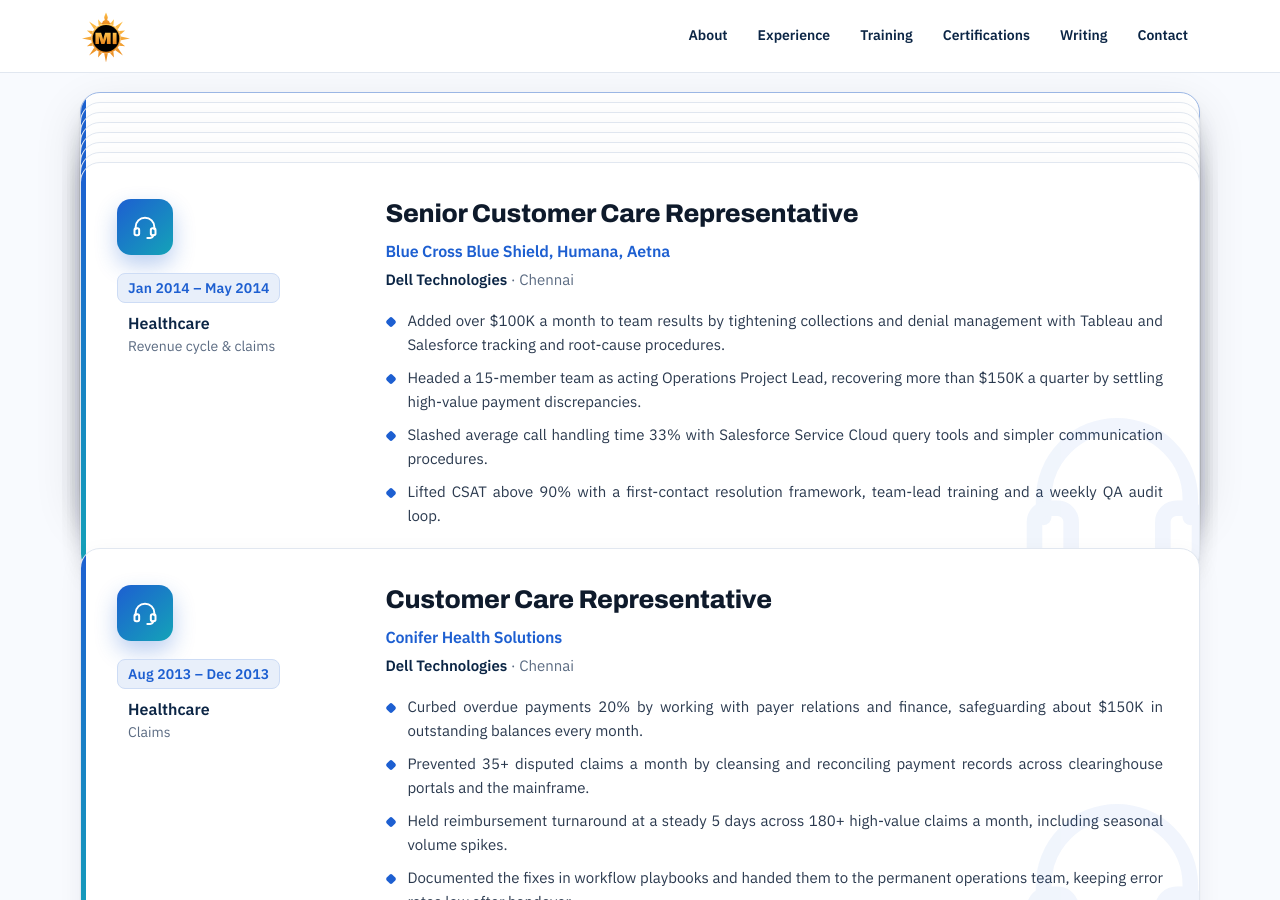
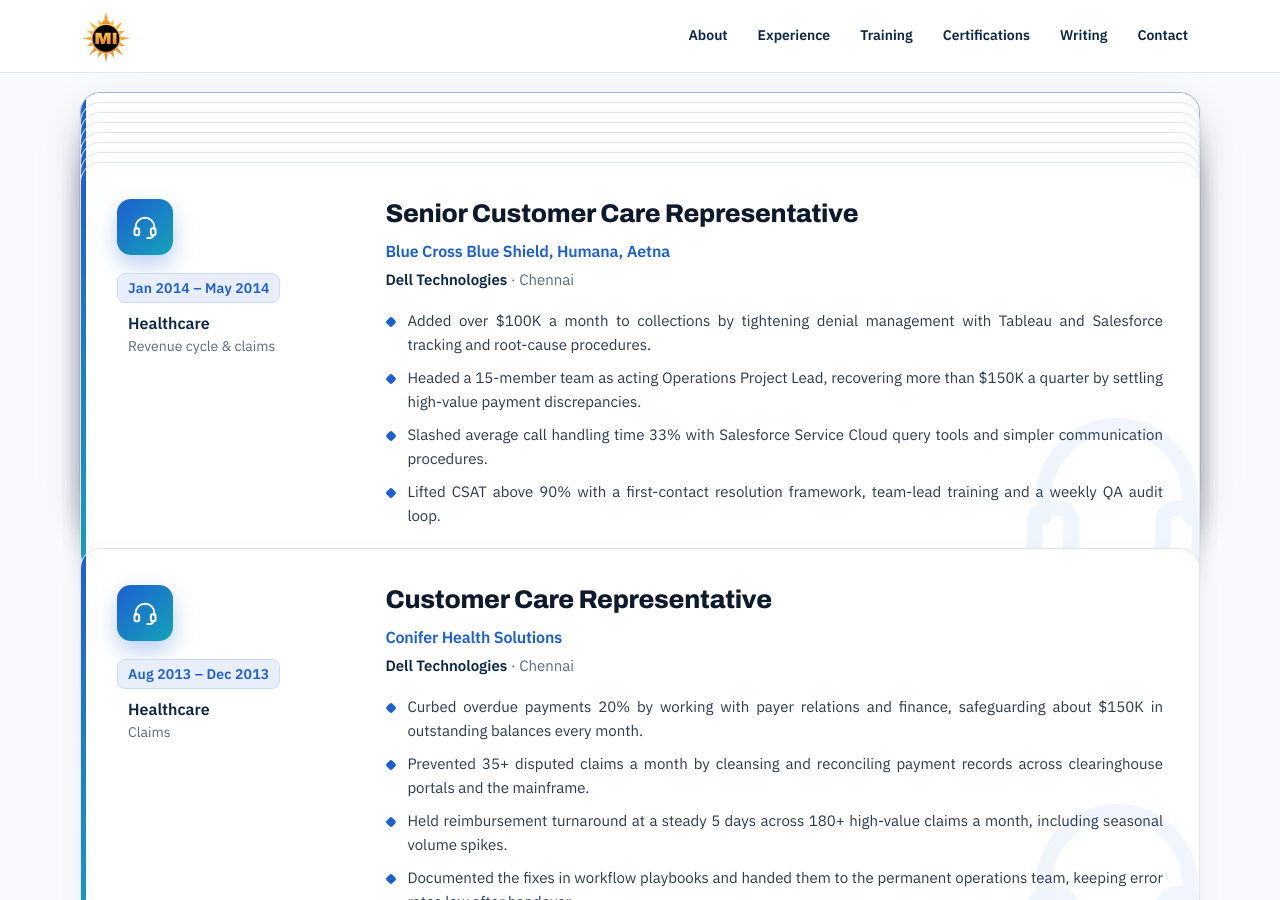
Before and after one commit to Madhan-I/Madhan-I.github.io, a Jekyll site: the page built from index.html, in a window 1280 px wide and 900 px high, scrolled down 5063 px. Built offline with Jekyll 4.4.1, drawn with Linux system fonts in a browser that asks for light colours.

Commit message:
Separate Dell collections result from discrepancy recovery
Co-Authored-By: Claude Opus 5.5 <noreply@anthropic.com>
Claude-Session: https://claude.ai/code/session_01MFRrTt7LBDdX57m85KHNGp

```diff
--- a/_data/profile.yml
+++ b/_data/profile.yml
@@ -187,7 +187,7 @@ experience:
     client: "Blue Cross Blue Shield, Humana, Aetna"
     detail: Chennai
     points:
-      - "Added over $100K a month to team results by tightening collections and denial management with Tableau and Salesforce tracking and root-cause procedures."
+      - "Added over $100K a month to collections by tightening denial management with Tableau and Salesforce tracking and root-cause procedures."
       - "Headed a 15-member team as acting Operations Project Lead, recovering more than $150K a quarter by settling high-value payment discrepancies."
       - "Slashed average call handling time 33% with Salesforce Service Cloud query tools and simpler communication procedures."
       - "Lifted CSAT above 90% with a first-contact resolution framework, team-lead training and a weekly QA audit loop."
```
